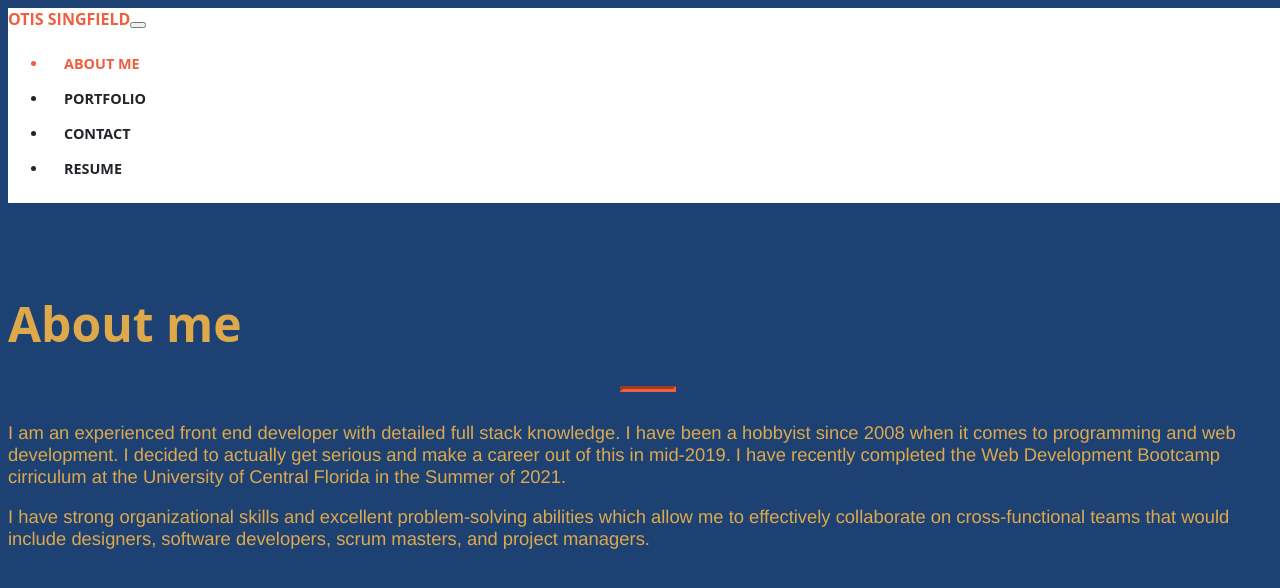
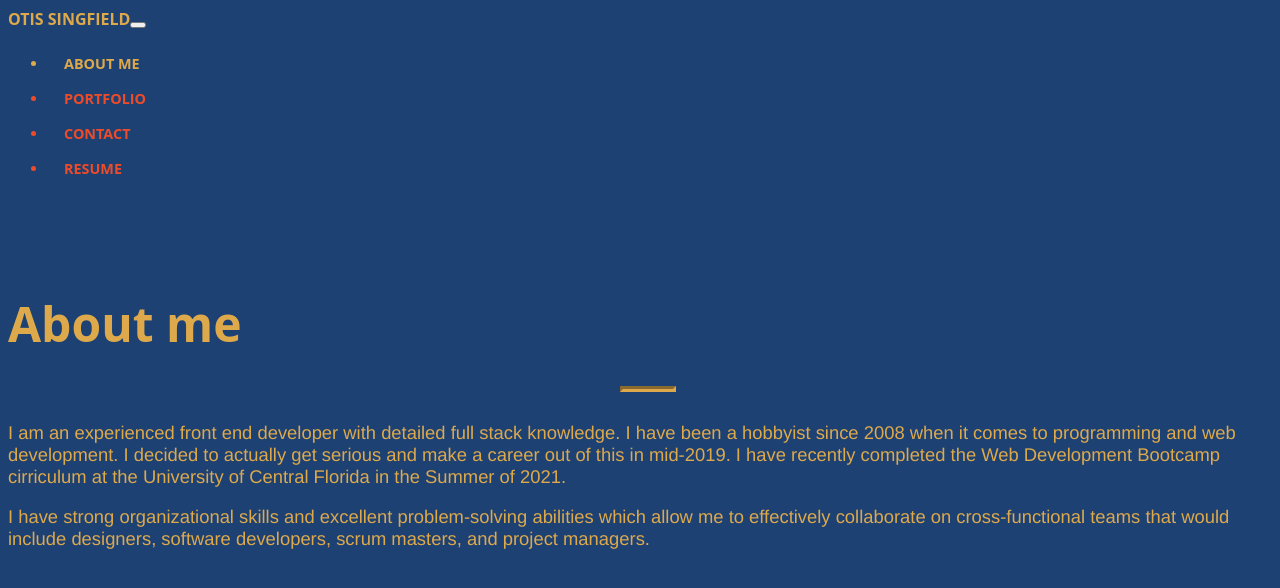
Before and after one commit to singfieldotis/react-portfolio, a React (Create React App) app: page / in a window 1280 px wide. Shown: the top 588 px of the page. Built offline with nearby package versions, Linux system fonts and the light colour scheme; the HTML template or start-up script is replaced by a standard one.

Commit message:
Fixed colors

```diff
--- a/src/index.css
+++ b/src/index.css
@@ -12,21 +12,21 @@ body {
 hr {
   max-width: 50px;
   border-width: 3px;
-  border-color: #f05f40;
+  border-color: #dda94b;
 }
 
 hr.light {
-  border-color: #fff;
+  border-color: #1e4174;
 }
 
 a {
-  color: #f05f40;
+  color: #dda94b;
   -webkit-transition: all 0.2s;
   -moz-transition: all 0.2s;
   transition: all 0.2s;
 }
 a:hover {
-  color: #f05f40;
+  color: #dda94b;
 }
 
 h1,
@@ -45,11 +45,11 @@ h1 {
 }
 
 .bg-primary {
-  background-color: #f05f40 !important;
+  background-color: #dda94b !important;
 }
 
 .bg-dark {
-  background-color: #212529 !important;
+  background-color: #1e4174 !important;
 }
 
 .text-faded {
@@ -65,34 +65,34 @@ section {
 }
 
 ::-moz-selection {
-  color: #fff;
-  background: #212529;
+  color: #1e4174;
+  background: #1e4174;
   text-shadow: none;
 }
 
 ::selection {
-  color: #fff;
-  background: #212529;
+  color: #1e4174;
+  background: #1e4174;
   text-shadow: none;
 }
 
 img::selection {
-  color: #fff;
+  color: #1e4174;
   background: transparent;
 }
 
 img::-moz-selection {
-  color: #fff;
+  color: #1e4174;
   background: transparent;
 }
 
 body {
-  -webkit-tap-highlight-color: #212529;
+  -webkit-tap-highlight-color: #1e4174;
 }
 
 #mainNav {
   border-bottom: 1px solid rgba(33, 37, 41, 0.1);
-  background-color: #fff;
+  background-color: #1e4174;
   font-family: "Open Sans", "Helvetica Neue", Arial, sans-serif;
   -webkit-transition: all 0.2s;
   -moz-transition: all 0.2s;
@@ -101,12 +101,12 @@ body {
 #mainNav .navbar-brand {
   font-weight: 700;
   text-transform: uppercase;
-  color: #f05f40;
+  color: #dda94b;
   font-family: "Open Sans", "Helvetica Neue", Arial, sans-serif;
 }
 #mainNav .navbar-brand:focus,
 #mainNav .navbar-brand:hover {
-  color: #f05f40;
+  color: #dda94b;
 }
 #mainNav .navbar-nav > li.nav-link,
 #mainNav .navbar-nav > li.nav-link:focus {
@@ -114,15 +114,15 @@ body {
   font-weight: 700;
   text-transform: uppercase;
   cursor: pointer;
-  color: #212529;
+  color: #ee4b28;
 }
 #mainNav .navbar-nav > li.nav-link:hover,
 #mainNav .navbar-nav > li.nav-link:focus:hover {
-  color: #f05f40;
+  color: #dda94b;
 }
 #mainNav .navbar-nav > li.nav-link.active,
 #mainNav .navbar-nav > li.nav-link:focus.active {
-  color: #f05f40 !important;
+  color: #dda94b !important;
   background-color: transparent;
 }
 #mainNav .navbar-nav > li.nav-link.active:hover,
@@ -132,10 +132,10 @@ body {
 @media (min-width: 992px) {
   #mainNav {
     border-color: transparent;
-    background-color: #fff;
+    background-color: #1e4174;
   }
   #mainNav .navbar-brand {
-    color: #f05f40;
+    color: #dda94b;
   }
   #mainNav .navbar-brand:focus,
   #mainNav .navbar-brand:hover {
@@ -151,22 +151,22 @@ body {
   }
   #mainNav.navbar-shrink {
     border-bottom: 1px solid rgba(33, 37, 41, 0.1);
-    background-color: #fff;
+    background-color: #ee4b28;
   }
   #mainNav.navbar-shrink .navbar-brand {
-    color: #f05f40;
+    color: #dda94b;
   }
   #mainNav.navbar-shrink .navbar-brand:focus,
   #mainNav.navbar-shrink .navbar-brand:hover {
-    color: #f05f40;
+    color: #dda94b;
   }
   #mainNav.navbar-shrink .navbar-nav > li.nav-link,
   #mainNav.navbar-shrink .navbar-nav > li.nav-link:focus {
-    color: #212529;
+    color: #ee4b28;
   }
   #mainNav.navbar-shrink .navbar-nav > li.nav-link:hover,
   #mainNav.navbar-shrink .navbar-nav > li.nav-link:focus:hover {
-    color: #f05f40;
+    color: #dda94b;
   }
 }
 
@@ -290,7 +290,7 @@ div.masthead p {
 }
 
 .text-primary {
-  color: #f05f40 !important;
+  color: #dda94b !important;
 }
 
 /* Buttons */
@@ -307,13 +307,13 @@ div.masthead p {
 }
 
 .btn-primary {
-  background-color: #f05f40;
-  border-color: #f05f40;
+  background-color: #dda94b;
+  border-color: #dda94b;
 }
 .btn-primary:hover,
 .btn-primary:focus,
 .btn-primary:active {
-  color: #fff;
+  color: #ee4b28;
   background-color: #ee4b28 !important;
 }
 .btn-primary:active,
@@ -331,7 +331,7 @@ footer i.fab {
 }
 
 a.white-link {
-  color: #fff;
+  color: #1e4174;
 }
 
 /* Contact Us Form */
@@ -349,12 +349,12 @@ a.white-link {
 }
 
 .form-control:hover {
-  border-color: #f05f40;
+  border-color: #dda94b;
 }
 
 .form-control:focus {
   color: #495057;
-  border-color: #f05f40;
+  border-color: #dda94b;
   box-shadow: 0 0.313rem 0.719rem rgba(0, 123, 255, 0.1),
     0 0.156rem 0.125rem rgba(0, 0, 0, 0.06);
 }
@@ -413,7 +413,7 @@ form label:hover {
   line-height: 2rem;
 }
 .portfolio-box-caption-content a:hover {
-  color: #fff;
+  color: #1e4174;
   text-decoration: none;
 }
 .portfolio-box-caption-content i.fab {
```
Also changed, not shown: src/assets/img/me.jpg (added).
